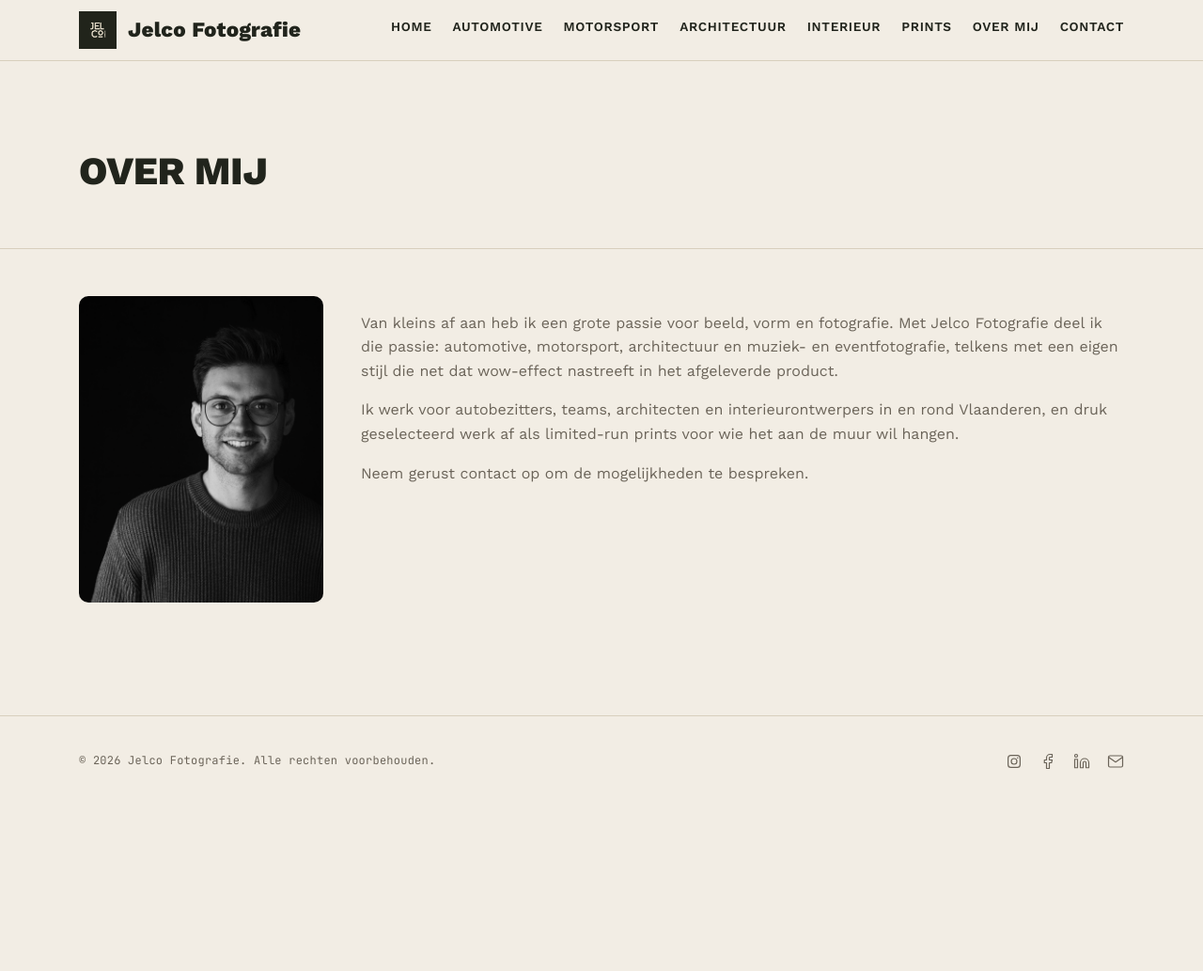
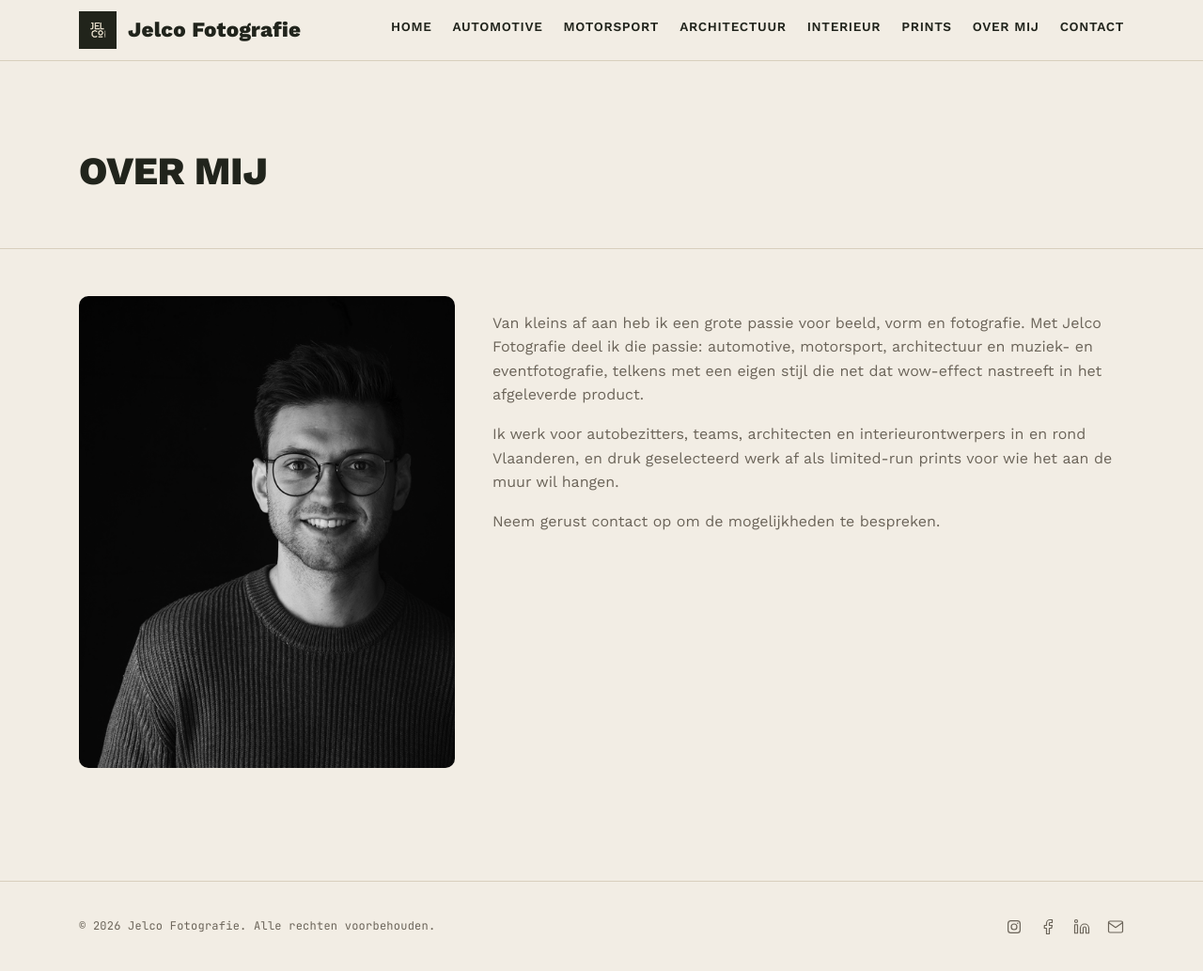
Before and after one commit to DinVanwezemael/jelco-fotografie, a Jekyll site: the page built from over-mij.md, in a window 1280 px wide and 1033 px high. Shown: the whole window at 94% size. Built offline with Jekyll 4.4.1, drawn with Linux system fonts in a browser that asks for light colours.

Commit message:
Make the Over mij portrait photo bigger (260px -> 400px column)
Co-Authored-By: Claude Sonnet 5 <noreply@anthropic.com>

```diff
--- a/assets/css/style.scss
+++ b/assets/css/style.scss
@@ -483,7 +483,7 @@ a {
 /* About */
 .about-grid {
   display: grid;
-  grid-template-columns: 260px 1fr;
+  grid-template-columns: 400px 1fr;
   gap: 40px;
   align-items: start;
   padding-bottom: 60px;
@@ -644,7 +644,7 @@ a {
   .project-layout { grid-template-columns: 1fr; }
   .contact-grid { grid-template-columns: 1fr; }
   .about-grid { grid-template-columns: 1fr; }
-  .about-photo { max-width: 260px; }
+  .about-photo { max-width: 380px; }
 
   .site-header .site-nav {
     display: flex;
```
